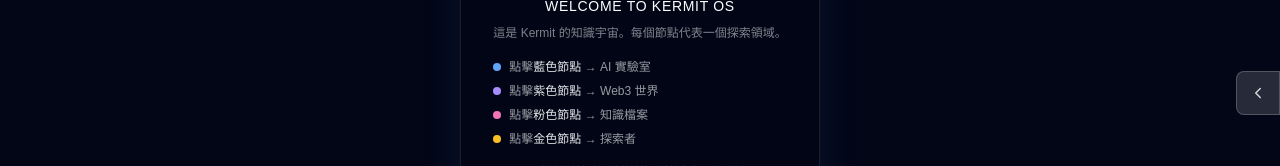
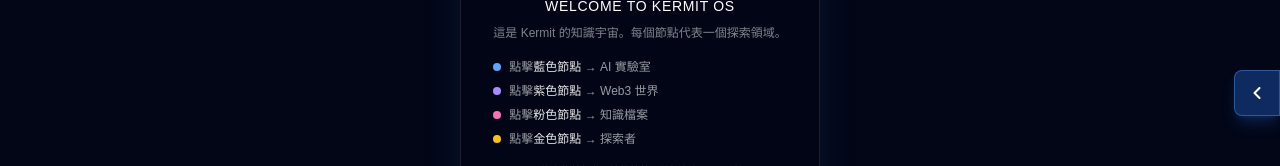
Before and after one commit to kermittwlin/KermitTW-OS, a Next.js app: page /KermitTW-OS/ in a window 1280 px wide. Shown: the part 307-473 px from the top of the page. Built offline with nearby package versions, Linux system fonts and the light colour scheme; no server answers.

Commit message:
fix: NodeNav toggle - fixed position at right:280px, blue accent color for visibility

```diff
--- a/components/ui/NodeNav.tsx
+++ b/components/ui/NodeNav.tsx
@@ -20,17 +20,17 @@
 
   return (
     <>
-      {/* Toggle button — always visible on right edge */}
+      {/* Toggle button — always on right edge, moves with sidebar */}
       <button
         onClick={() => setIsOpen(!isOpen)}
         className={`fixed top-1/2 -translate-y-1/2 z-50 p-3 transition-all duration-300 pointer-events-auto min-h-[44px] min-w-[44px] flex items-center justify-center rounded-l-lg ${
           isDark
-            ? 'bg-white/15 hover:bg-white/25 text-white/80 border border-white/20'
-            : 'bg-black/15 hover:bg-black/25 text-gray-700 border border-black/20'
+            ? 'bg-blue-500/30 hover:bg-blue-500/50 text-white border border-blue-400/40 shadow-lg shadow-blue-500/20'
+            : 'bg-blue-600/20 hover:bg-blue-600/40 text-blue-800 border border-blue-500/30 shadow-lg shadow-blue-600/15'
         }`}
-        style={{ right: isOpen ? 'calc(85vw)' : 0, maxWidth: isOpen ? 'calc(100% - 280px)' : undefined }}
+        style={{ right: isOpen ? 280 : 0 }}
       >
-        {isOpen ? <ChevronRight size={18} /> : <ChevronLeft size={18} />}
+        {isOpen ? <ChevronRight size={20} strokeWidth={2.5} /> : <ChevronLeft size={20} strokeWidth={2.5} />}
       </button>
 
       {/* Backdrop overlay */}
```
